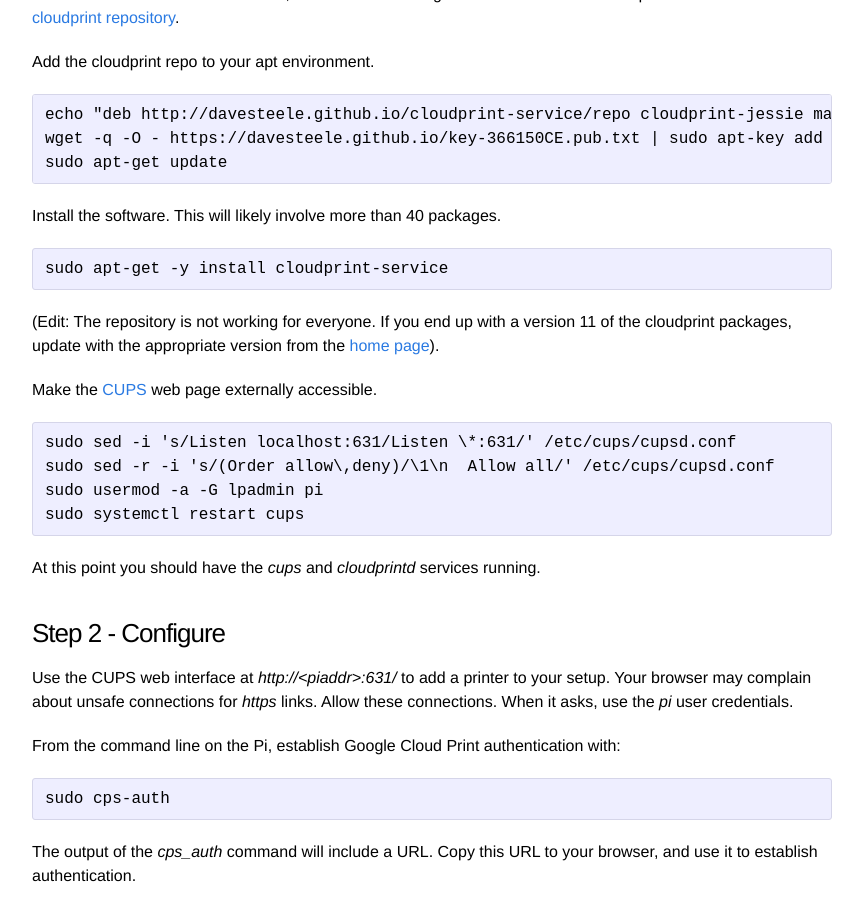
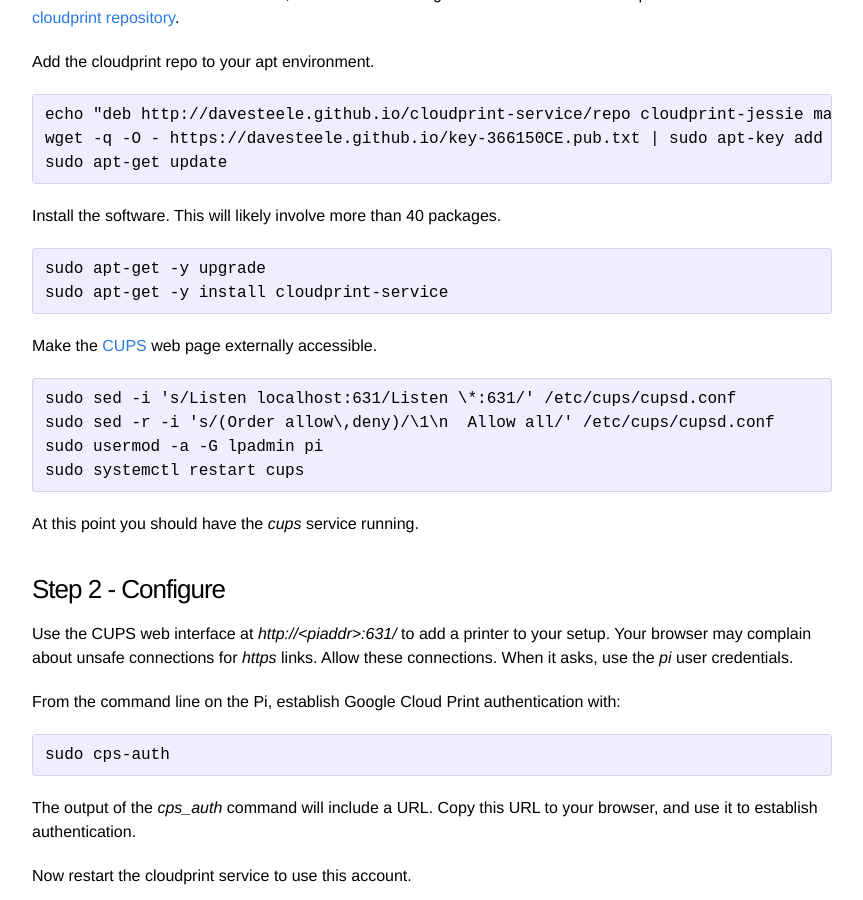
Before and after one commit to davesteele/davesteele.github.io, a Jekyll site: the page built from _posts/2016-04-23-raspberry-pi-cloudprint.markdown, in a window 1280 px wide and 900 px high, scrolled down 761 px. Shown: the whole window, without its empty margins (208-1071 px from the left). Built offline with Jekyll 4.4.1, drawn with Linux system fonts in a browser that asks for light colours; comment, search, counter and statistics services are not loaded.

Commit message:
Add 'apt-get upgrade' to cloudprint instructions

```diff
--- a/_posts/2016-04-23-raspberry-pi-cloudprint.markdown
+++ b/_posts/2016-04-23-raspberry-pi-cloudprint.markdown
@@ -46,10 +46,8 @@ Add the cloudprint repo to your apt environment.
 
 Install the software. This will likely involve more than 40 packages.
 
+    sudo apt-get -y upgrade
     sudo apt-get -y install cloudprint-service
-
-(Edit: The repository is not working for everyone. If you end up with a version 11 of the cloudprint packages, update with the
-appropriate version from the [home page](http://davesteele.github.io/cloudprint-service/)).
 
 Make the [CUPS] web page externally accessible.
 
@@ -61,7 +59,7 @@ Make the [CUPS] web page externally accessible.
     sudo systemctl restart cups
 
 
-At this point you should have the _cups_ and _cloudprintd_ services running.
+At this point you should have the _cups_ service running.
 
 ### Step 2 - Configure
 
```
